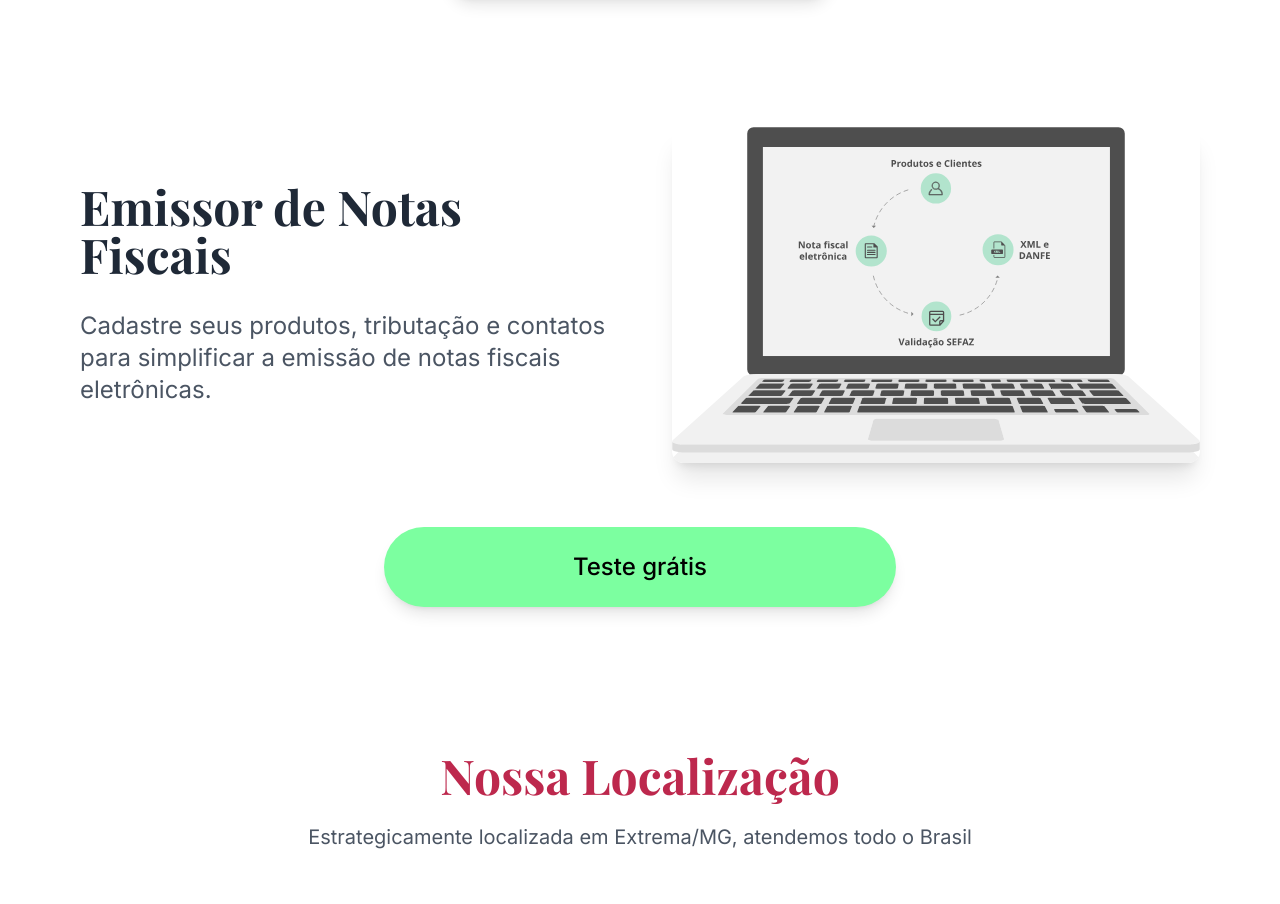
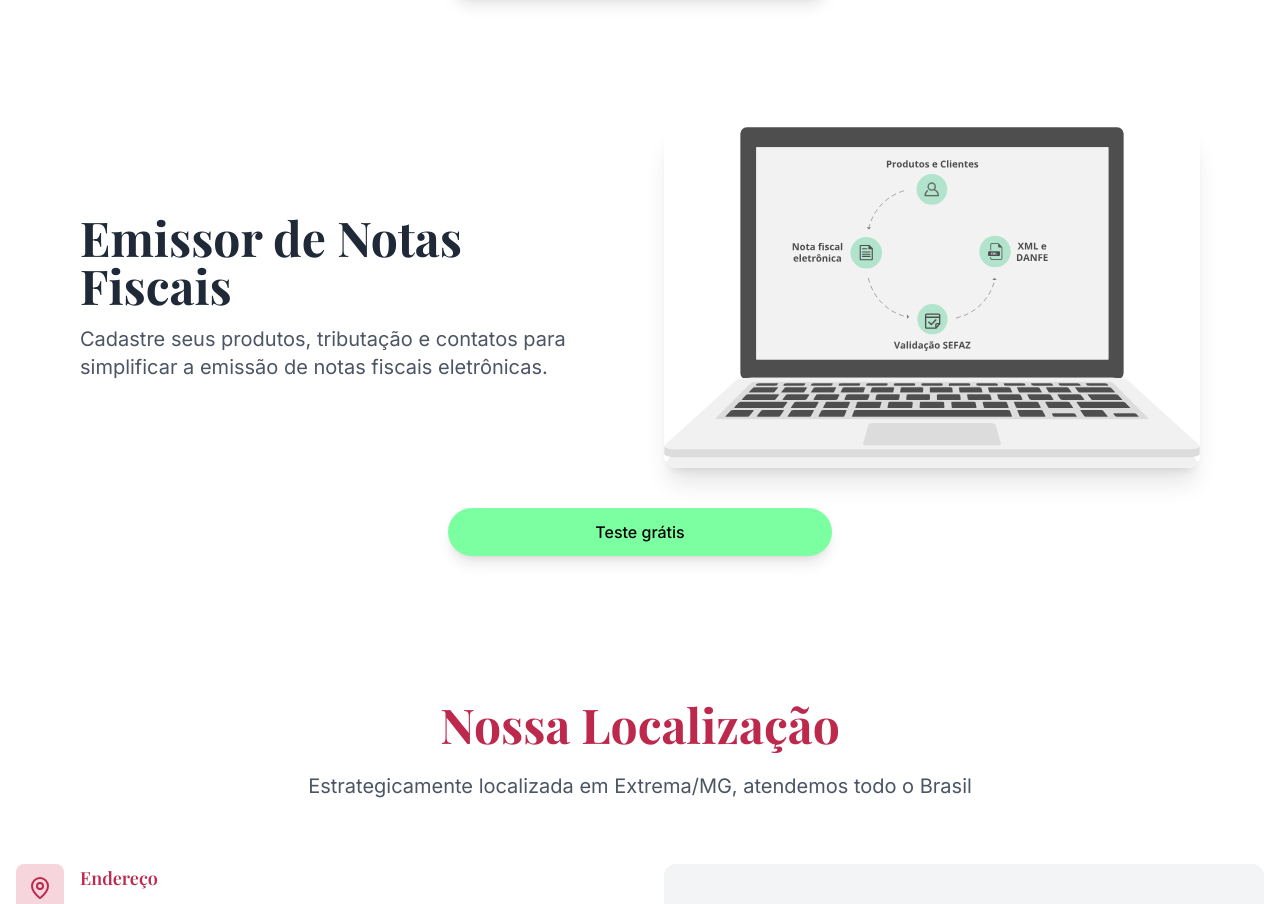
Before and after one commit to DevZipMateus/vs-contabilidade-web, a React (Vite) app: page / in a window 1280 px wide. Shown: the part 4043-4947 px from the top of the page. Built offline with nearby package versions, Linux system fonts and the light colour scheme.

Commit message:
Refactor: Match NFePlus design to EgestorERP
Adjusted the styling of the NFePlus component to match the size and design of the EgestorERP component for visual consistency.

```diff
--- a/src/components/NFePlus.tsx
+++ b/src/components/NFePlus.tsx
@@ -9,19 +9,21 @@ const NFePlus = () => {
     <section className="py-16 bg-white overflow-hidden">
       <div className="container px-4 mx-auto max-w-6xl">
         {/* Two-column layout for desktop, stack on mobile */}
-        <div className="flex flex-col xl:flex-row xl:items-center xl:gap-16 2xl:gap-20 mb-12 xl:mb-16">
+        <div className="flex flex-col md:flex-row md:items-center md:gap-8 lg:gap-12 mb-10">
           {/* Left column - Header Text */}
-          <div className="xl:w-1/2 text-center xl:text-left mb-12 xl:mb-0 animate-fade-in">
+          <div className="md:w-1/2 text-center md:text-left mb-8 md:mb-0 animate-fade-in">
             <a href={nfePlusLink} target="_blank" rel="noopener noreferrer" className="inline-block hover:opacity-90 transition-opacity">
-              <h2 className="text-3xl md:text-4xl lg:text-5xl font-bold text-gray-800 mb-6 xl:mb-8 leading-tight">Emissor de Notas Fiscais</h2>
+              <h2 className="text-3xl md:text-4xl lg:text-5xl font-bold text-gray-800 mb-4 leading-tight">
+                Emissor de Notas Fiscais
+              </h2>
             </a>
-            <p className="text-xl xl:text-2xl 2xl:text-3xl text-gray-600 font-normal leading-relaxed">
+            <p className="text-lg md:text-xl text-gray-600 font-normal">
               Cadastre seus produtos, tributação e contatos para simplificar a emissão de notas fiscais eletrônicas.
             </p>
           </div>
 
           {/* Right column - Image Container */}
-          <div className="xl:w-1/2 rounded-xl overflow-hidden shadow-xl animate-fade-in">
+          <div className="md:w-1/2 rounded-xl overflow-hidden shadow-xl animate-fade-in">
             <img
               src="/lovable-uploads/notebook.svg"
               alt="NFe+ Sistema de emissão de notas fiscais"
@@ -32,8 +34,8 @@ const NFePlus = () => {
 
         {/* CTA Button - Centered below both columns */}
         <div className="flex justify-center animate-fade-in">
-          <a href={nfePlusLink} target="_blank" rel="noopener noreferrer" className="inline-block w-full max-w-md xl:max-w-lg">
-            <button className="w-full py-4 xl:py-6 text-xl xl:text-2xl bg-[#7CFFA0] hover:bg-[#6DF090] text-black font-medium rounded-full transition-all duration-200 shadow-lg hover:shadow-xl transform hover:scale-[1.02]">
+          <a href={nfePlusLink} target="_blank" rel="noopener noreferrer" className="inline-block w-full max-w-sm">
+            <button className="w-full py-3 bg-[#7CFFA0] hover:bg-[#6DF090] text-black font-medium rounded-full transition-all duration-200 shadow-lg hover:shadow-xl transform hover:scale-[1.02]">
               Teste grátis
             </button>
           </a>
```
